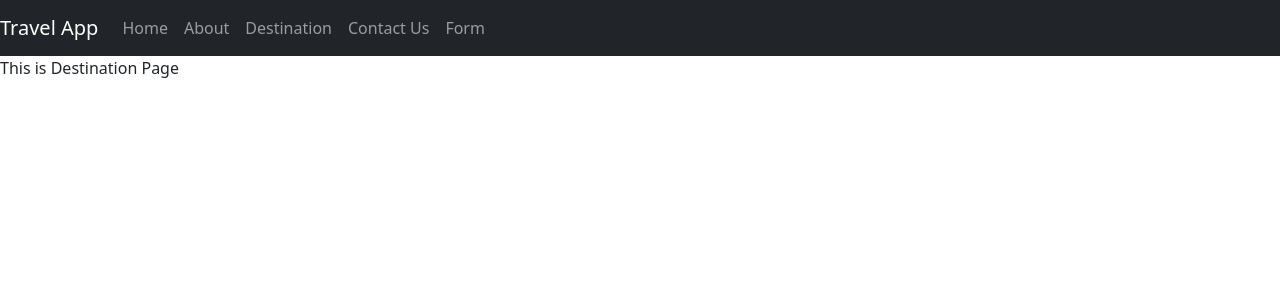
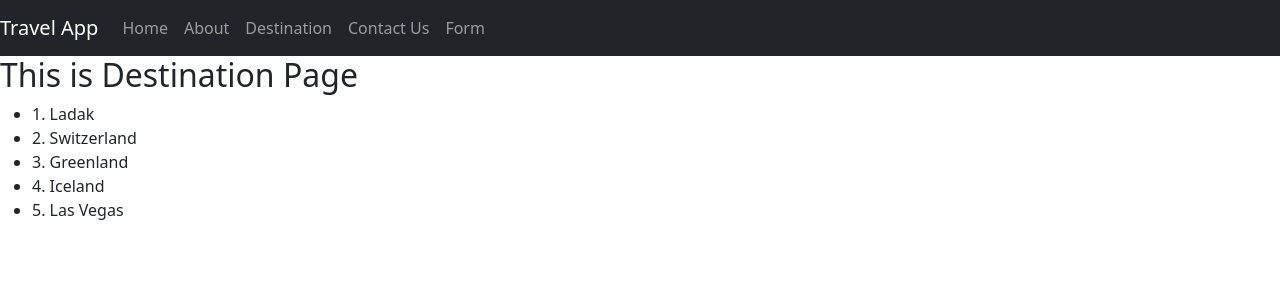
Before and after one commit to Sasirekha03/React-Day10-Form-Submission, a React (Create React App) app: page /destination in a window 1280 px wide. Shown: the top 300 px of the page. Built offline with nearby package versions, Linux system fonts and the light colour scheme.

Commit message:
Update Destination.js

```diff
--- a/src/Destination.js
+++ b/src/Destination.js
@@ -2,7 +2,16 @@ import React from 'react'
 
 function Destination() {
   return (
-    <div>This is Destination Page</div>
+    <div>
+    <h2>This is Destination Page</h2>
+    <ul>
+            <li>1. Ladak</li>
+            <li>2. Switzerland</li>
+            <li>3. Greenland</li>
+            <li>4. Iceland</li>
+            <li>5. Las Vegas</li>
+        </ul>
+    </div>
   )
 }
 
```
